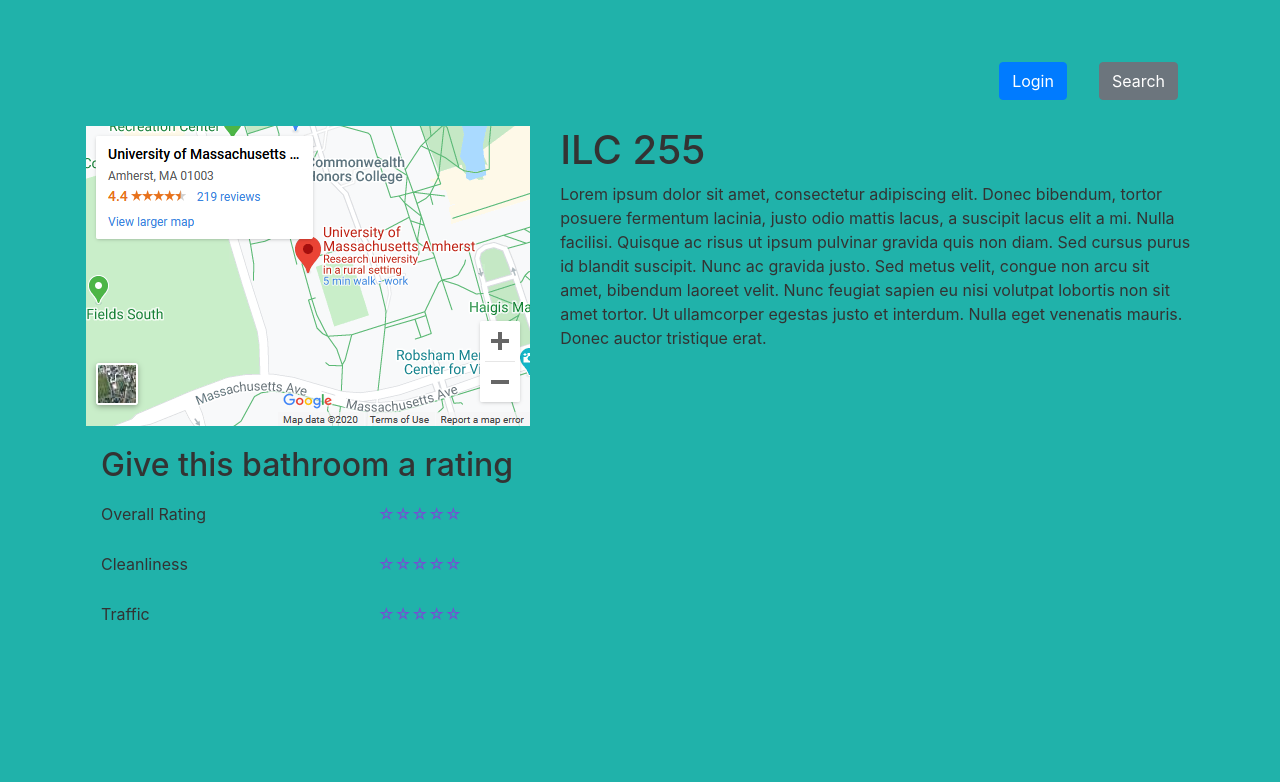
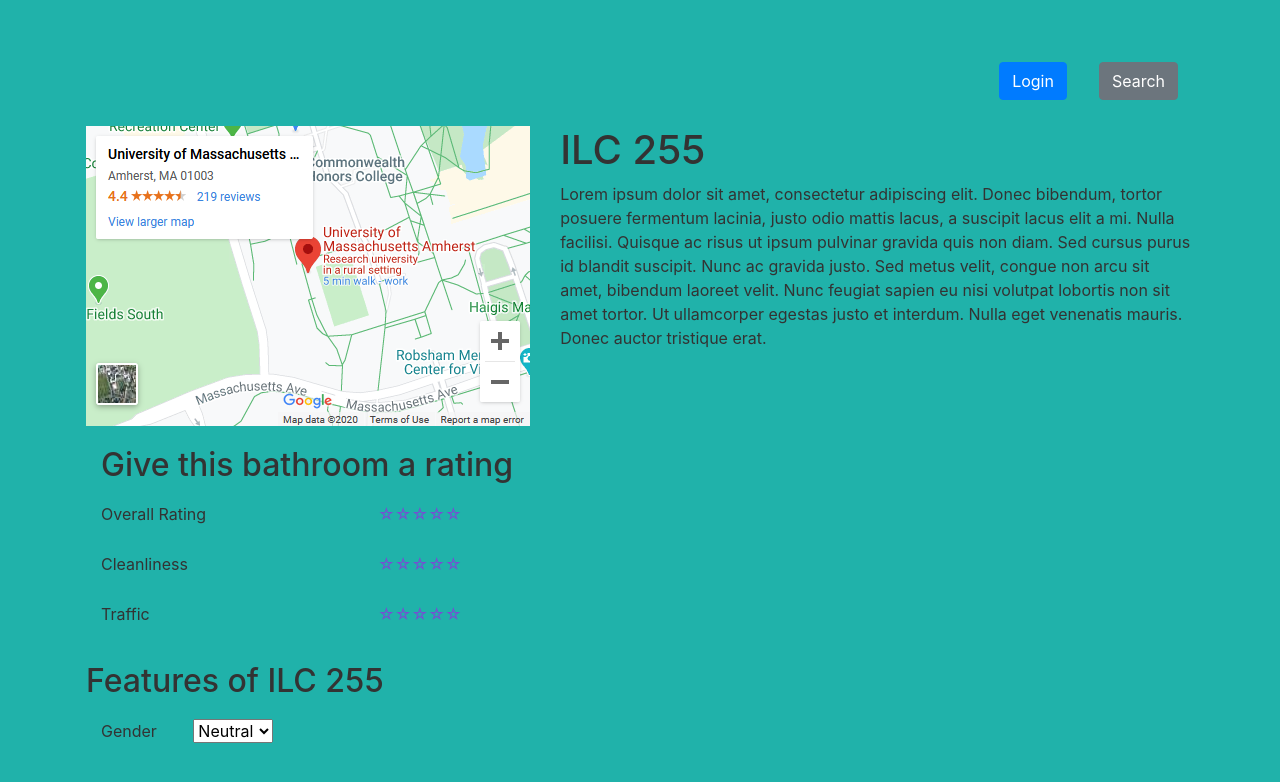
Before and after one commit to samdzie/cs326-final-alef, a plain HTML site: page static/update.html in a window 1280 px wide. Drawn offline with nearby package versions, Linux system fonts and the light colour scheme.

Commit message:
added dropdown to update page

```diff
--- a/static/update.html
+++ b/static/update.html
@@ -21,6 +21,7 @@
                 </div>
                 <div class="col-md-7">
                     <h1>ILC 255</h1>
+                    <!-- TODO Make variable in JS-->
                     <p> Lorem ipsum dolor sit amet, consectetur adipiscing elit. Donec bibendum, tortor posuere fermentum lacinia, justo odio mattis lacus, a suscipit lacus elit a mi. Nulla facilisi. Quisque ac risus ut ipsum pulvinar gravida quis non diam. Sed cursus purus id blandit suscipit. Nunc ac gravida justo. Sed metus velit, congue non arcu sit amet, bibendum laoreet velit. Nunc feugiat sapien eu nisi volutpat lobortis non sit amet tortor. Ut ullamcorper egestas justo et interdum. Nulla eget venenatis mauris. Donec auctor tristique erat.</p>
                 </div>
             </div>
@@ -34,8 +35,8 @@
                     <div class= "col-sm-3">
                         <p>Overall Rating</p>
                     </div>
+                    <!-- TODO Change this part for JS - onclick and onhover-->
                     <div class="col-sm-1 rating">
-                        <!-- Use the unicode characters for stars? Or some other way? Need JS to make it rateable-->
                         <p>&#9734&#9734&#9734&#9734&#9734</p>
                     </div>
                 </div>
@@ -44,17 +45,38 @@
                         <p>Cleanliness</p>
                     </div>
                     <div class="col-sm-1 rating">
-                        <!-- Use the unicode characters for stars? Or some other way? Need JS to make it rateable-->
                         <p>&#9734&#9734&#9734&#9734&#9734</p>
                     </div>
                 </div>
                 <div class="row">
                     <div class= "col-sm-3">
                         <p>Traffic</p>
-                    </div> <!--NOTE - ID needs to be unique!figure out how bootstrap classes work!-->
+                    </div>
                     <div class="col-sm-1 rating">
-                        <!-- Use the unicode characters for stars? Or some other way? Need JS to make it rateable-->
                         <p>&#9734&#9734&#9734&#9734&#9734</p>
+                    </div>
+                </div>
+            </div>
+            <div class="container">
+                <div class="row">
+                    <h2>Features of ILC 255</h2>
+                    <!-- TODO This is also a variable in JS-->
+                </div>
+                <div class ="row">
+                    <div class="col-sm-1">
+                        <label for="choose_gender">Gender</label>
+                    </div>
+                    <div class="col-sm-1">
+                        <select name ="Gender" id="choose_gender">
+                            <option value= "Neutral">Neutral</option>
+                            <option value= "Women">Women</option>
+                            <option value= "Men">Men</option>
+                        </select>
+                    </div>
+                </div>
+                <div class="row">
+                    <div class="col-md">
+
                     </div>
                 </div>
             </div>
```
Also changed, not shown: README.md.
